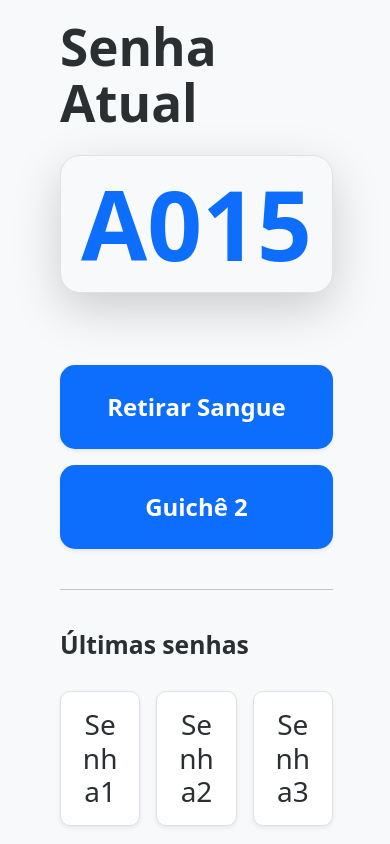
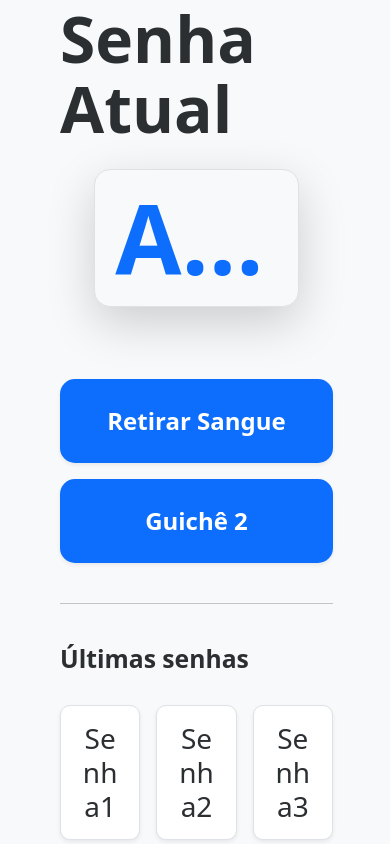
Before and after one commit to LuizGup/FilaNami, a React (Vite) app in the folder frontend/: page /painel in a window 390 px wide. Built offline with nearby package versions, Linux system fonts and the light colour scheme.

Commit message:
Improve layout and styling of PainelSenhas page
Refactored the PainelSenhas page to enhance alignment, card appearance, and responsiveness. Updated CSS for better sizing and added a new class for the current password text. Adjusted JSX structure for improved centering and visual hierarchy.

```diff
--- a/frontend/src/pages/PainelSenhas/index.css
+++ b/frontend/src/pages/PainelSenhas/index.css
@@ -5,15 +5,9 @@
 
 /* Card gigante "A015" */
 .senha-atual-card {
-  width: 100%;
-  max-width: 500px; /* Limita a largura do card */
   padding: 40px 20px;
-  margin-top: 1rem;
-  border-radius: 20px;
   background-color: #f8f9fa; /* Um cinza bem claro */
   border: 1px solid #dee2e6;
-  text-align: center;
-  font-weight: 700; /* bold */
   font-size: 10rem; /* Tamanho gigante */
   line-height: 1; /* Ajusta a altura da linha */
 
@@ -58,6 +52,10 @@
   margin-bottom: 0; /* Remove margem do h5 */
 }
 
+.texto-senha-atual {
+  font-size: 4rem;
+}
+
 /* Ajustes para telas menores */
 @media (max-width: 991px) {
   .painel-container .row {
--- a/frontend/src/pages/PainelSenhas/index.jsx
+++ b/frontend/src/pages/PainelSenhas/index.jsx
@@ -5,7 +5,6 @@ import { useState } from "react";
 import CardUltimaSenha from "../../components/PainelComponents/CardUltimaSenha";
 
 function PainelSenhas() {
-
   const [senhaAtual, setSenhaAtual] = useState({
     numero: "A015",
     servico: "Retirar Sangue",
@@ -20,11 +19,13 @@ function PainelSenhas() {
 
   return (
     <section className="painel-container container-fluid bg-light vh-100 d-flex justify-content-center align-items-center">
-      <div className="col-lg-6 d-flex flex-column p-5">
+      <div className="col-lg d-flex flex-column p-5">
         <div className="row mb-4">
-          <div className="col d-flex flex-column justify-content-center mb-5">
-            <h1 className="fw-bold text-secondary-emphasis text-start">Senha Atual</h1>
-            <div className="senha-atual-card shadow-lg text-primary">
+          <div className="col d-flex flex-column justify-content-center align-items-center mb-5">
+            <h1 className="fw-bold text-secondary-emphasis text-start texto-senha-atual">
+              Senha Atual
+            </h1>
+            <div className="senha-atual-card shadow-lg text-primary w-75 rounded-4 text-center fw-bold mt-3">
               {senhaAtual?.numero || "---"}
             </div>
           </div>
@@ -43,6 +44,7 @@ function PainelSenhas() {
 
         <hr />
 
+        <div className="col d-flex flex-column">
           <h2 className="fw-bold text-secondary-emphasis mt-4">
             Últimas senhas
           </h2>
@@ -53,12 +55,12 @@ function PainelSenhas() {
                     <CardUltimaSenha numero={senha.numero} />
                   </div>
                 ))
-            :
-              [1, 2, 3].map((i) => (
+              : [1, 2, 3].map((i) => (
                   <div className="col-4" key={i}>
                     <CardUltimaSenha numero="---" />
                   </div>
                 ))}
+          </div>
         </div>
       </div>
     </section>
```
Lines whose indentation alone changed are shown as unchanged.
